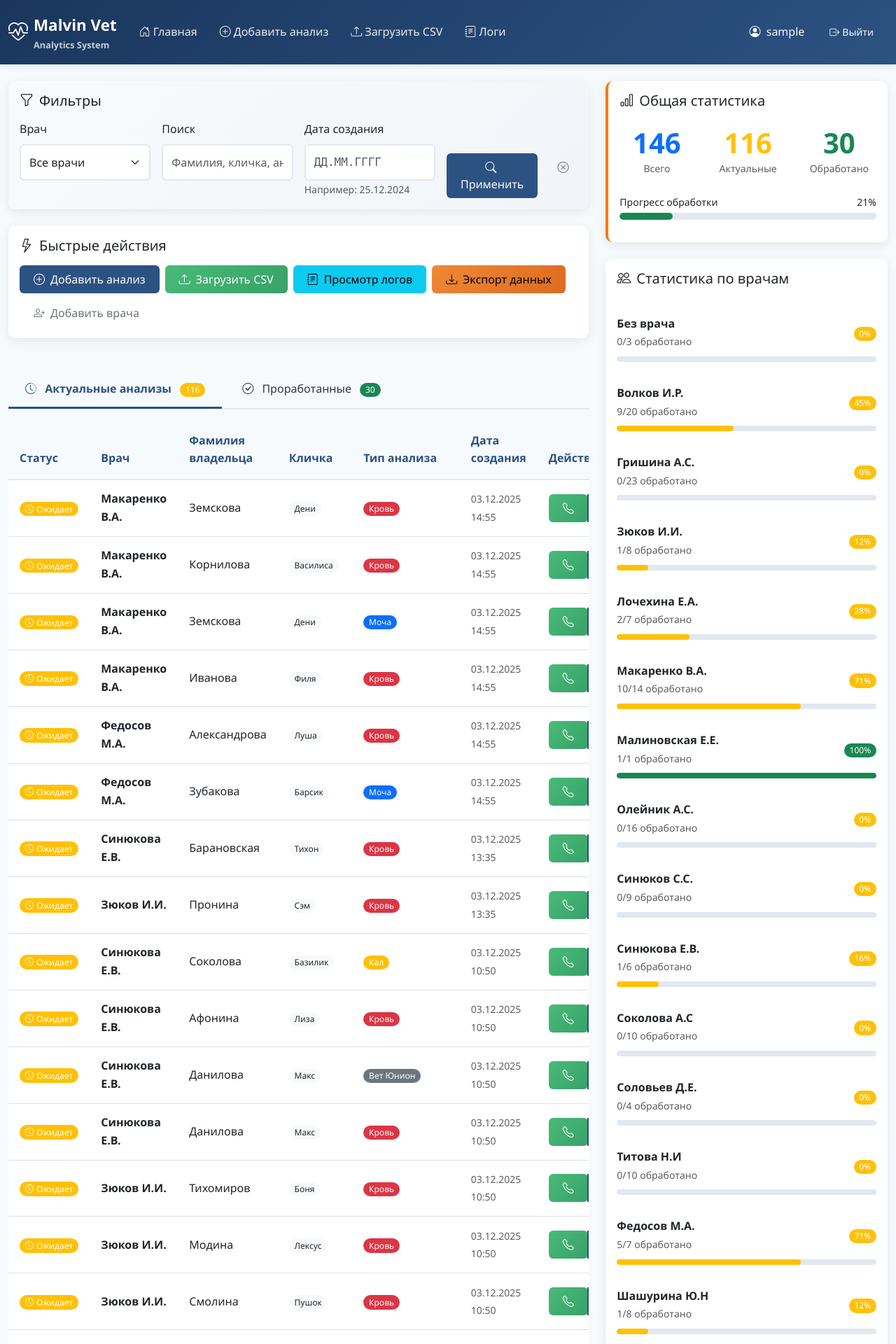
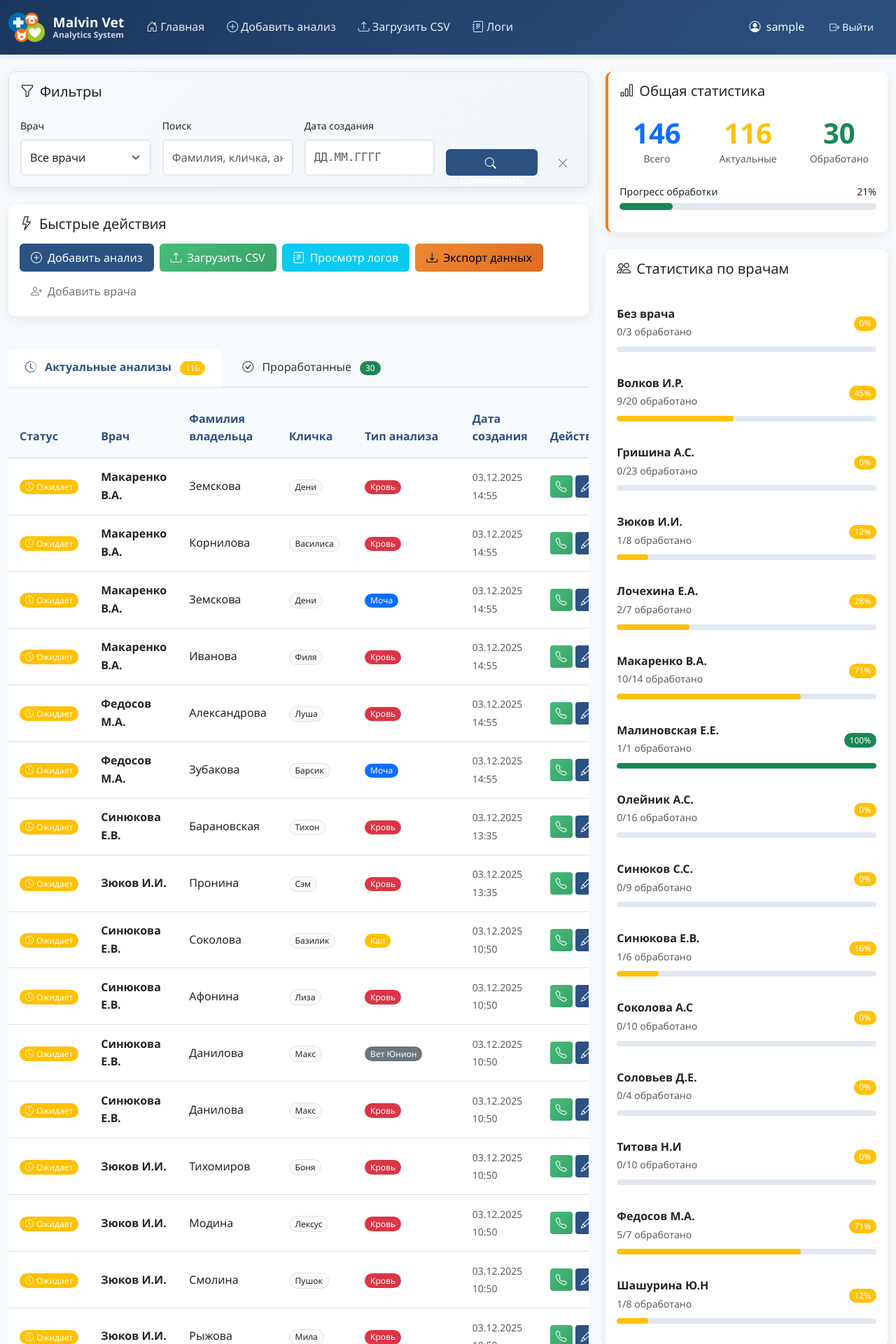
Before and after one commit to FeirlyMoore/Malvin-Vet-System, a Flask app: page / in a window 1280 px wide. Shown: the top 1920 px of the page at 70% size. Run offline with Flask 3, Linux system fonts and the light colour scheme; the visitor is signed in with stand-in values (Sample User, id 1).

Commit message:
Dev 1.0.1 > Исправление ошибок и доработка UI

```diff
--- a/templates/index.html
+++ b/templates/index.html
@@ -43,6 +43,7 @@
 
         .action-btn:hover {
             transform: translateY(-2px);
+            box-shadow: 0 4px 8px rgba(0,0,0,0.1);
         }
 
         .doctor-progress {
@@ -62,6 +63,7 @@
 
         .filter-card {
             background: linear-gradient(135deg, #f8fafc 0%, #f1f5f9 100%);
+            border: 1px solid rgba(0,0,0,0.1);
         }
 
         .table tbody tr:hover {
@@ -71,20 +73,141 @@
         .date-input {
             font-family: monospace;
         }
+
+        /* Стили для кнопок действий в таблице */
+        .action-buttons-group {
+            display: flex;
+            gap: 4px; /* Отступ между кнопками */
+        }
+
+        .action-buttons-group .btn {
+            border-radius: 4px !important; /* Скругленные края для всех кнопок */
+            width: 32px;
+            height: 32px;
+            display: flex;
+            align-items: center;
+            justify-content: center;
+            padding: 0;
+        }
+
+        .action-buttons-group .btn-success {
+            background-color: #28a745;
+            border-color: #28a745;
+        }
+
+        .action-buttons-group .btn-success:hover {
+            background-color: #218838;
+            border-color: #1e7e34;
+        }
+
+        .action-buttons-group .btn-primary {
+            background-color: #007bff;
+            border-color: #007bff;
+        }
+
+        .action-buttons-group .btn-primary:hover {
+            background-color: #0069d9;
+            border-color: #0062cc;
+        }
+
+        .action-buttons-group .btn-danger {
+            background-color: #dc3545;
+            border-color: #dc3545;
+        }
+
+        .action-buttons-group .btn-danger:hover {
+            background-color: #c82333;
+            border-color: #bd2130;
+        }
+
+        /* Стили для выравнивания фильтров */
+        .filter-row {
+            align-items: flex-end;
+        }
+
+        .filter-label {
+            margin-bottom: 0.5rem;
+            font-weight: 500;
+            font-size: 0.875rem;
+        }
+
+        .filter-buttons {
+            height: 100%;
+            display: flex;
+            align-items: flex-end;
+            gap: 8px;
+        }
+
+        .filter-buttons .btn {
+            height: 38px; /* Такая же высота как у инпутов */
+        }
+
+        /* Логотип в навбаре */
+        .navbar-brand-logo {
+            display: flex;
+            align-items: center;
+            gap: 12px;
+        }
+
+        .navbar-brand-logo img {
+            height: 42px;
+            width: auto;
+            object-fit: contain;
+        }
+
+        .navbar-brand-text {
+            display: flex;
+            flex-direction: column;
+        }
+
+        .navbar-brand-text .brand-name {
+            font-weight: 700;
+            font-size: 1.2rem;
+            line-height: 1.2;
+        }
+
+        .navbar-brand-text .brand-subtitle {
+            font-size: 0.75rem;
+            opacity: 0.8;
+            line-height: 1.2;
+        }
+
+        /* Улучшенные вкладки */
+        .nav-tabs .nav-link {
+            border-radius: 8px 8px 0 0;
+            padding: 12px 20px;
+            font-weight: 500;
+            transition: all 0.2s ease;
+        }
+
+        .nav-tabs .nav-link.active {
+            background-color: white;
+            border-bottom-color: white;
+            color: var(--malvin-blue);
+            font-weight: 600;
+        }
+
+        .nav-tabs .nav-link:not(.active):hover {
+            background-color: rgba(255, 255, 255, 0.1);
+        }
+
+        /* Карточка быстрых действий */
+        .quick-actions-card .btn {
+            border-radius: 6px;
+            padding: 8px 16px;
+        }
     </style>
 </head>
 <body>
     <!-- Навигация -->
     <nav class="navbar navbar-expand-lg navbar-dark" style="background: linear-gradient(135deg, var(--malvin-blue) 0%, var(--malvin-light-blue) 100%);">
         <div class="container-fluid">
-            <!-- Логотип -->
-            <a class="navbar-brand d-flex align-items-center" href="{{ url_for('index') }}">
-                <div class="d-flex align-items-center">
-                    <i class="bi bi-heart-pulse fs-3 me-2"></i>
-                    <div>
-                        <span class="fw-bold">Malvin Vet</span>
-                        <small class="d-block opacity-75" style="font-size: 0.8rem;">Analytics System</small>
-                    </div>
+            <!-- Логотип с изображением -->
+            <a class="navbar-brand navbar-brand-logo" href="{{ url_for('index') }}">
+                <img src="{{ url_for('static', filename='logo.png') }}" alt="Malvin Vet Logo" onerror="this.style.display='none'; this.nextElementSibling.style.display='flex';">
+                <div class="navbar-brand-text">
+                    <span class="brand-name text-light">Malvin Vet</span>
+                    <span class="brand-subtitle text-light">Analytics System</span>
                 </div>
             </a>
 
@@ -153,14 +276,14 @@
                 <!-- Фильтры -->
                 <div class="card filter-card mb-4">
                     <div class="card-body">
-                        <h5 class="card-title mb-3">
+                        <h5 class="card-title mb-4">
                             <i class="bi bi-funnel me-2"></i>Фильтры
                         </h5>
 
-                        <form method="GET" action="{{ url_for('index') }}" class="row g-3">
+                        <form method="GET" action="{{ url_for('index') }}" class="row g-3 filter-row">
                             <!-- Выбор врача -->
                             <div class="col-md-3">
-                                <label class="form-label">Врач</label>
+                                <label class="form-label filter-label">Врач</label>
                                 <select name="doctor_id" class="form-select">
                                     <option value="">Все врачи</option>
                                     {% for doctor in doctors %}
@@ -173,7 +296,7 @@
 
                             <!-- Поиск по тексту -->
                             <div class="col-md-3">
-                                <label class="form-label">Поиск</label>
+                                <label class="form-label filter-label">Поиск</label>
                                 <input type="text" name="search" class="form-control"
                                        placeholder="Фамилия, кличка, анализ..."
                                        value="{{ search_query }}">
@@ -181,21 +304,20 @@
 
                             <!-- Фильтр по дате -->
                             <div class="col-md-3">
-                                <label class="form-label">Дата создания</label>
+                                <label class="form-label filter-label">Дата создания</label>
                                 <input type="text" name="date" class="form-control date-input"
                                        placeholder="ДД.ММ.ГГГГ"
                                        value="{{ date_filter }}">
-                                <small class="text-muted">Например: 25.12.2024</small>
                             </div>
 
-                            <!-- Кнопки -->
-                            <div class="col-md-3 d-flex align-items-end">
-                                <div class="d-flex gap-2 w-100">
+                            <!-- Кнопки фильтрации -->
+                            <div class="col-md-3">
+                                <div class="filter-buttons">
                                     <button type="submit" class="btn btn-primary flex-grow-1">
                                         <i class="bi bi-search me-1"></i>Применить
                                     </button>
                                     <a href="{{ url_for('index') }}" class="btn btn-outline-secondary" title="Сбросить фильтры">
-                                        <i class="bi bi-x-circle"></i>
+                                        <i class="bi bi-x-lg"></i>
                                     </a>
                                 </div>
                             </div>
@@ -206,7 +328,7 @@
                 <!-- Быстрые действия -->
                 <div class="row mb-4">
                     <div class="col-12">
-                        <div class="card">
+                        <div class="card quick-actions-card">
                             <div class="card-body">
                                 <h5 class="card-title mb-3">
                                     <i class="bi bi-lightning me-2"></i>Быстрые действия
@@ -218,7 +340,7 @@
                                     <a href="{{ url_for('upload_csv') }}" class="btn btn-success action-btn">
                                         <i class="bi bi-upload me-2"></i>Загрузить CSV
                                     </a>
-                                    <a href="{{ url_for('view_logs') }}" class="btn btn-info action-btn">
+                                    <a href="{{ url_for('view_logs') }}" class="btn btn-info action-btn text-light">
                                         <i class="bi bi-journal-text me-2"></i>Просмотр логов
                                     </a>
                                     <a href="{{ url_for('export_data') }}" class="btn btn-warning action-btn">
@@ -284,7 +406,7 @@
                                         </td>
                                         <td>{{ analysis.client_surname }}</td>
                                         <td>
-                                            <span class="badge bg-light text-dark">
+                                            <span class="badge bg-light text-dark border">
                                                 {{ analysis.pet_name }}
                                             </span>
                                         </td>
@@ -307,7 +429,7 @@
                                             </small>
                                         </td>
                                         <td>
-                                            <div class="btn-group btn-group-sm" role="group">
+                                            <div class="action-buttons-group">
                                                 <form method="POST" action="{{ url_for('mark_called', analysis_id=analysis.id) }}"
                                                       class="d-inline" onsubmit="return confirm('Отметить как обработанный?')">
                                                     <!-- Скрытые поля для сохранения фильтров -->
@@ -388,7 +510,7 @@
                                         </td>
                                         <td>{{ analysis.client_surname }}</td>
                                         <td>
-                                            <span class="badge bg-light text-dark">
+                                            <span class="badge bg-light text-dark border">
                                                 {{ analysis.pet_name }}
                                             </span>
                                         </td>
@@ -415,7 +537,7 @@
                                             </small>
                                         </td>
                                         <td>
-                                            <div class="btn-group btn-group-sm" role="group">
+                                            <div class="action-buttons-group">
                                                 <a href="{{ url_for('edit_analysis', analysis_id=analysis.id) }}"
                                                    class="btn btn-primary" title="Редактировать">
                                                     <i class="bi bi-pencil"></i>
@@ -640,10 +762,12 @@
         <div class="container-fluid">
             <div class="row align-items-center">
                 <div class="col-md-6">
-                    <div class="text-light">
-                        <i class="bi bi-heart-pulse me-2"></i>
-                        <strong>Malvin Vet Analytics System</strong>
-                        <small class="d-block opacity-75 mt-1">© 2024 Все права защищены</small>
+                    <div class="d-flex align-items-center">
+                        <img src="{{ url_for('static', filename='logo.png') }}" alt="Malvin Vet Logo" height="30" class="me-2" onerror="this.style.display='none'">
+                        <div class="text-light">
+                            <strong>Malvin Vet Analytics System</strong>
+                            <small class="d-block opacity-75 mt-1">© 2025 Все права защищены</small>
+                        </div>
                     </div>
                 </div>
                 <div class="col-md-6 text-md-end">
@@ -708,7 +832,10 @@
                 dateInput.addEventListener('focus', function() {
                     if (!this.value) {
                         const today = new Date();
-                        const formattedDate = today.toLocaleDateString('ru-RU');
+                        const day = String(today.getDate()).padStart(2, '0');
+                        const month = String(today.getMonth() + 1).padStart(2, '0');
+                        const year = today.getFullYear();
+                        const formattedDate = `${day}.${month}.${year}`;
                         this.placeholder = 'Например: ' + formattedDate;
                     }
                 });
@@ -717,6 +844,18 @@
                     this.placeholder = 'ДД.ММ.ГГГГ';
                 });
             }
+
+            // Если логотип не загрузился, показываем иконку
+            const logoImg = document.querySelector('.navbar-brand img');
+            if (logoImg) {
+                logoImg.addEventListener('error', function() {
+                    const fallback = document.createElement('div');
+                    fallback.className = 'd-flex align-items-center';
+                    fallback.innerHTML = '<i class="bi bi-heart-pulse fs-3 text-light me-2"></i>';
+                    this.parentNode.insertBefore(fallback, this);
+                    this.style.display = 'none';
+                });
+            }
         });
     </script>
 </body>
```
Also changed, not shown: emergency_logs/emergency_2025-12-03.txt (+45 -0 lines), instance/malvin_vet.db, static/logo.png.
